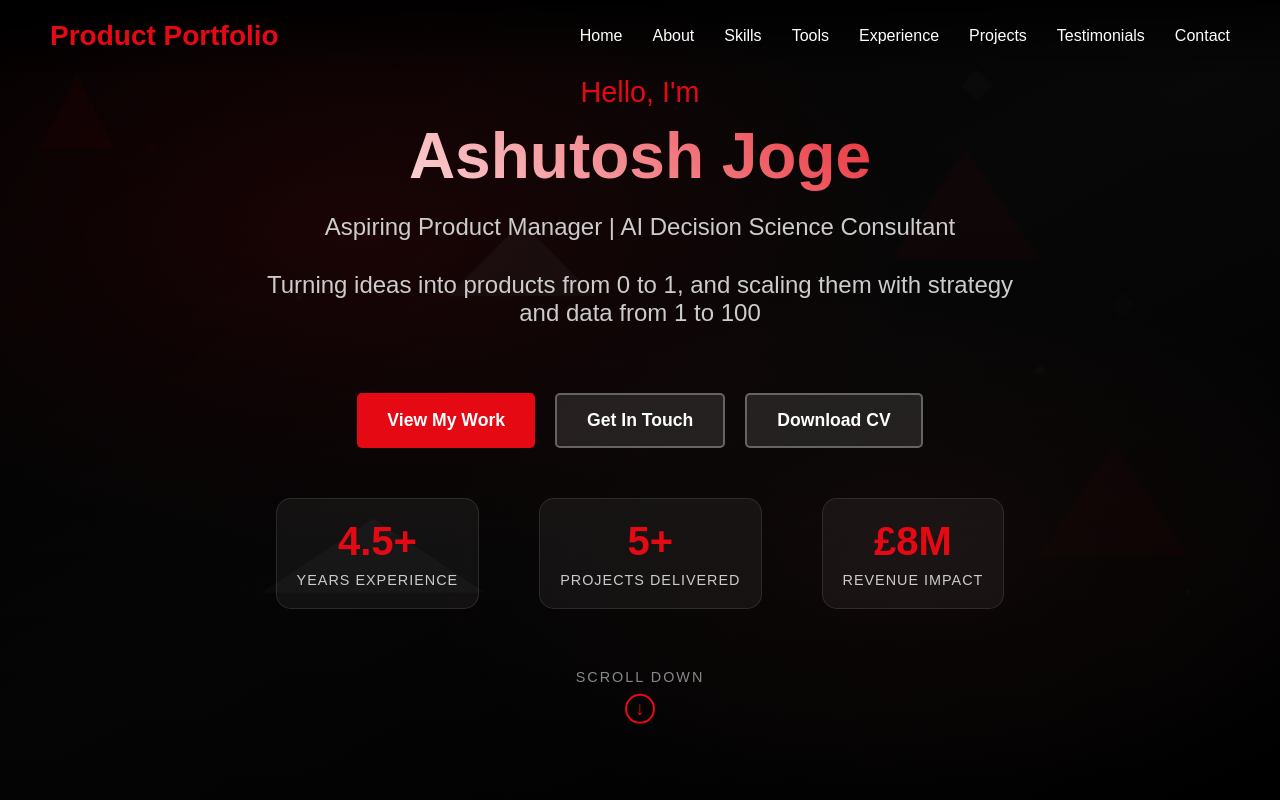
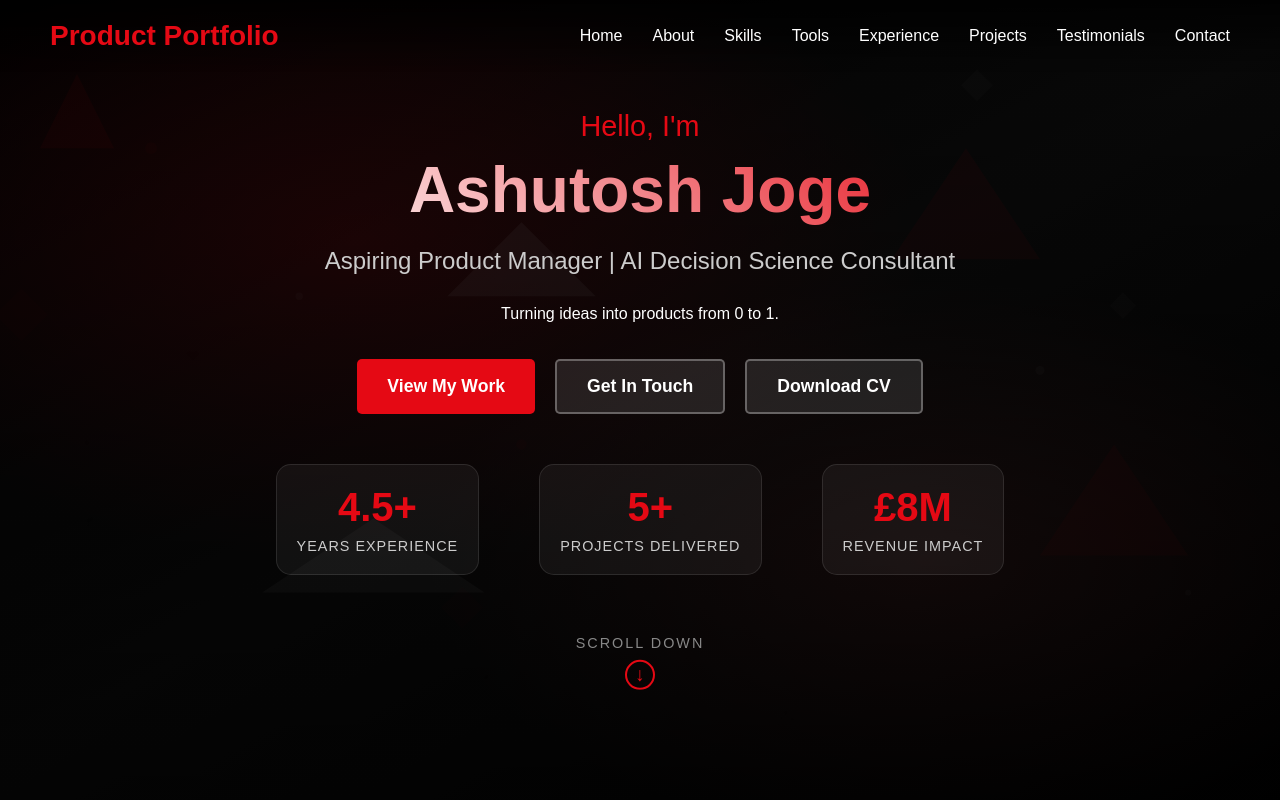
Before and after one commit to XashutoshX/product_portfolio, a plain HTML site: page index.html in a window 1280 px wide. Shown: the top 800 px of the page. Drawn offline with Linux system fonts and the light colour scheme.

Commit message:
sub text

```diff
--- a/index.html
+++ b/index.html
@@ -1138,7 +1138,7 @@
             <p class="hero-greeting">Hello, I'm</p>
             <h1>Ashutosh Joge</h1>
             <p class="subtitle">Aspiring Product Manager | AI Decision Science Consultant</p>
-            <p class="subtitle">Turning ideas into products from 0 to 1, and scaling them with strategy and data from 1 to 100</p>
+            <p class="about-text">Turning ideas into products from 0 to 1.</p>
             <br> </br>
             <div class="cta-buttons">
                 <a href="#projects" class="btn-primary">View My Work</a>
```
